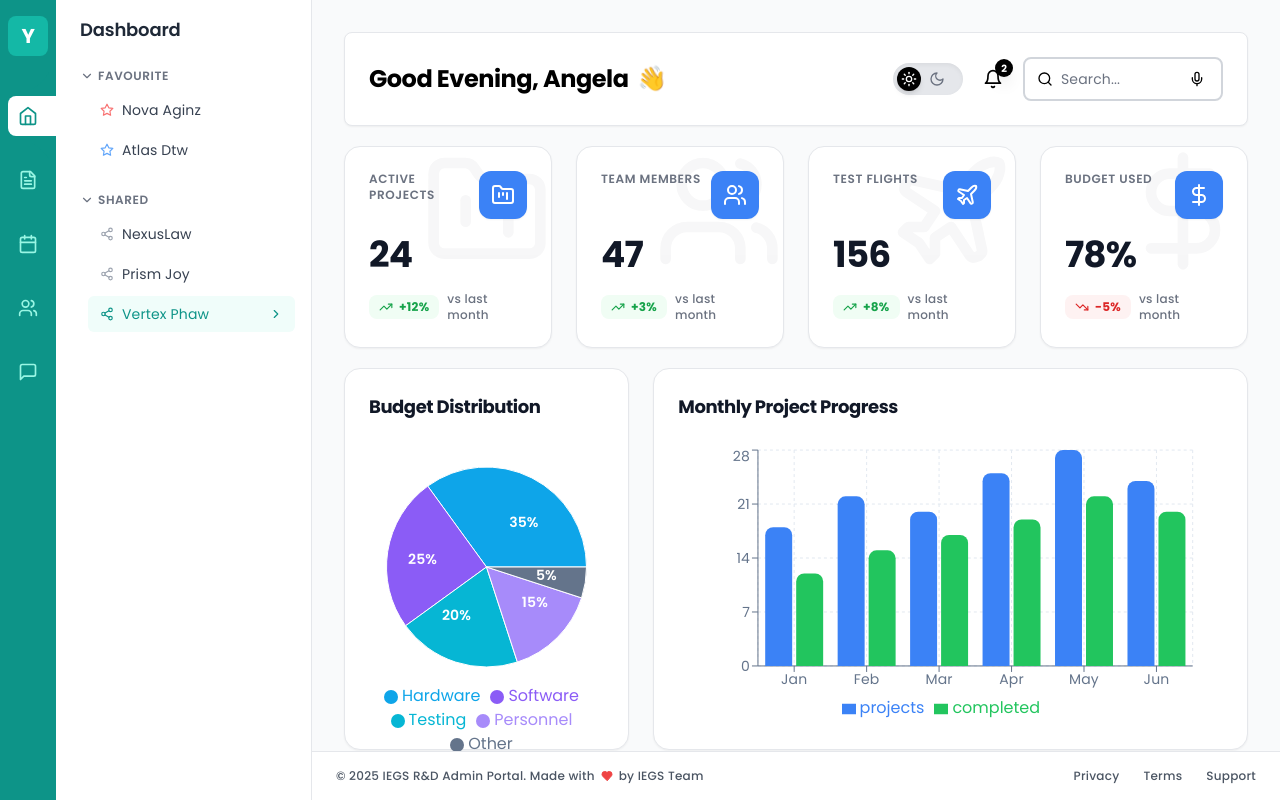
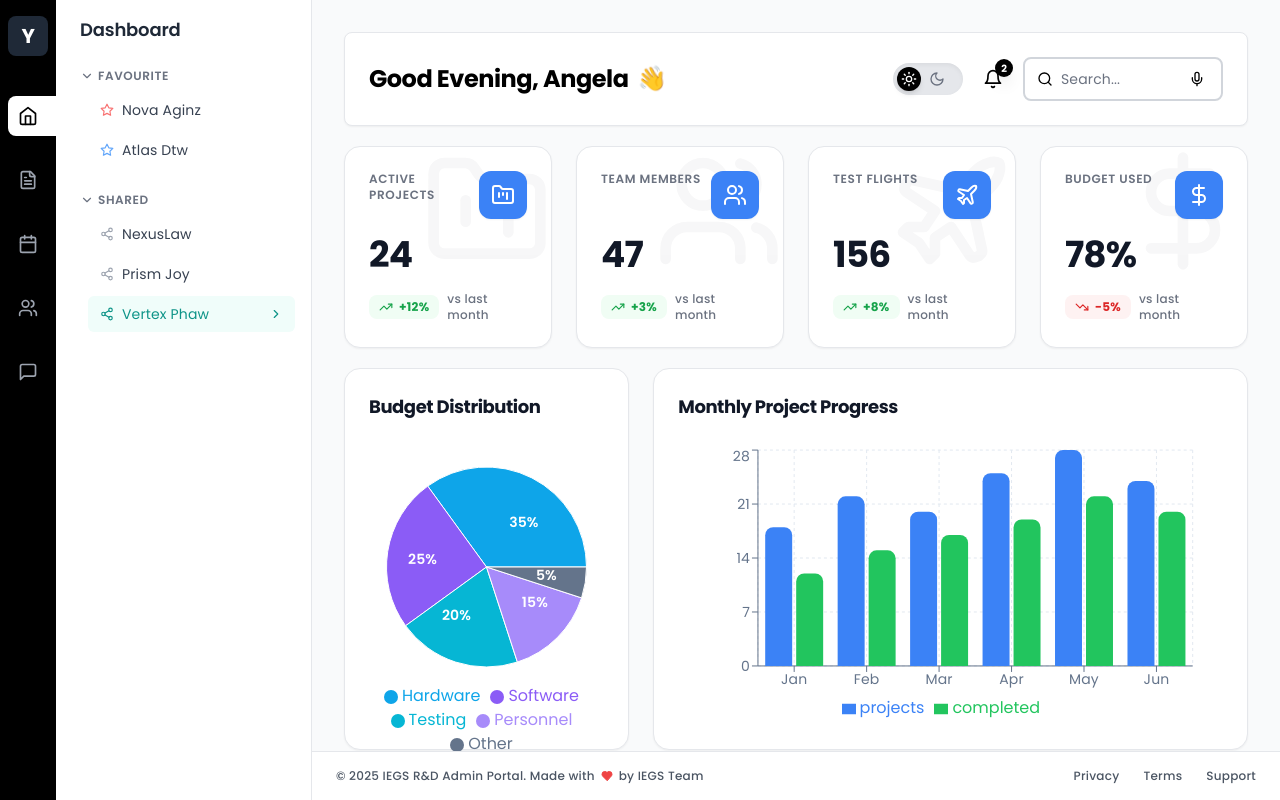
Before and after one commit to dotpyScript/iegs_rnd, a React (Vite) app: page / in a window 1280 px wide. Built offline with nearby package versions, Linux system fonts and the light colour scheme.

Commit message:
fine tunning the sidebar with themecontext

```diff
--- a/src/components/layout/Sidebar.jsx
+++ b/src/components/layout/Sidebar.jsx
@@ -1,7 +1,11 @@
-import { useState } from 'react';
-import { Home, FileText, Calendar, Users, MessageSquare, ChevronDown, ChevronRight, Star, Share2, Hash, LayoutDashboard, BarChart3, CheckSquare, FolderKanban, Clock, User, Settings, Bell } from 'lucide-react';
+import { useState, useContext } from 'react';
+import { motion, AnimatePresence } from 'framer-motion';
+import { Home, FileText, Calendar, Users, MessageSquare, ChevronDown, ChevronRight, Star, Share2, Hash, CheckSquare, FolderKanban, Clock, Bell } from 'lucide-react';
+import { ThemeContext } from '../../context/ThemeContext';
 
 const Sidebar = () => {
+  const { theme } = useContext(ThemeContext);
+  const isDarkMode = theme === 'dark';
   const [activeMenu, setActiveMenu] = useState('home');
   const [expandedSections, setExpandedSections] = useState({
     favourite: true,
@@ -162,47 +166,85 @@ const Sidebar = () => {
   return (
     <div className="flex h-screen bg-gray-50">
       {/* Left Icon Sidebar */}
-      <div className="w-14 bg-teal-600 flex flex-col items-center py-4 space-y-6 relative">
+      <div className={`w-14 flex flex-col items-center py-4 space-y-6 relative ${
+        isDarkMode ? 'bg-teal-600' : 'bg-black'
+      }`}>
         {/* Logo */}
-        <div className="w-10 h-10 bg-teal-500 rounded-lg flex items-center justify-center text-white font-bold text-xl mb-4">
+        <div className={`w-10 h-10 rounded-lg flex items-center justify-center text-white font-bold text-xl mb-4 ${
+          isDarkMode ? 'bg-teal-500' : 'bg-gray-800'
+        }`}>
           Y
         </div>
 
         {/* Navigation Icons */}
         {sidebarIcons.map((item) => (
           <div key={item.id} className="relative w-full flex justify-center">
-            <button
+            <motion.button
               onClick={() => setActiveMenu(item.id)}
+              whileHover={activeMenu === item.id ? {} : { scale: 1.05 }}
+              whileTap={activeMenu === item.id ? {} : { scale: 0.95 }}
               className={`w-10 h-10 rounded-lg flex items-center justify-center transition-all duration-300 relative z-10 ${
                 activeMenu === item.id
+                  ? isDarkMode
                     ? 'bg-white text-teal-600'
-                  : 'text-teal-200 hover:bg-teal-700 hover:text-white'
+                    : 'bg-white text-black'
+                  : isDarkMode
+                    ? 'text-teal-200 hover:bg-teal-700 hover:text-white'
+                    : 'text-gray-400 hover:bg-gray-800 hover:text-white'
               }`}
               title={item.label}
             >
               <item.icon size={20} />
-            </button>
+            </motion.button>
 
             {/* Curved extension to submenu */}
+            <AnimatePresence>
               {activeMenu === item.id && (
-              <div className="absolute right-0 top-0 h-10 w-6 overflow-hidden">
-                <div className="absolute right-0 top-0 h-10 w-12 bg-white rounded-l-full"></div>
-              </div>
+                <motion.div
+                  initial={{ opacity: 0, scale: 0.8 }}
+                  animate={{ opacity: 1, scale: 1 }}
+                  exit={{ opacity: 0, scale: 0.8 }}
+                  transition={{ duration: 0.3, ease: "easeInOut" }}
+                  className="absolute right-0 top-0 h-10 w-6 overflow-hidden"
+                >
+                  <div className="absolute right-0 top-0 h-10 w-12 bg-white dark:bg-white rounded-l-full"></div>
+                </motion.div>
               )}
+            </AnimatePresence>
 
             {/* Top curve notch */}
+            {/* <AnimatePresence>
               {activeMenu === item.id && (
-              <div className="absolute right-0 -top-6 h-6 w-6 overflow-hidden">
-                <div className="absolute right-0 bottom-0 h-12 w-12 bg-teal-600 rounded-br-full"></div>
-              </div>
+                <motion.div
+                  initial={{ opacity: 0, y: 10 }}
+                  animate={{ opacity: 1, y: 0 }}
+                  exit={{ opacity: 0, y: 10 }}
+                  transition={{ duration: 0.3, ease: "easeInOut" }}
+                  className="absolute right-0 -top-6 h-6 w-6 overflow-hidden"
+                >
+                  <div className={`absolute -right-9 bottom-0 h-12 w-12 rounded-br-full ${
+                    isDarkMode ? 'bg-black' : 'bg-teal-600'
+                  }`}></div>
+                </motion.div>
               )}
+            </AnimatePresence> */}
 
             {/* Bottom curve notch */}
+            {/* <AnimatePresence>
               {activeMenu === item.id && (
-              <div className="absolute right-0 -bottom-6 h-6 w-6 overflow-hidden">
-                <div className="absolute right-0 top-0 h-12 w-12 bg-teal-600 rounded-tr-full"></div>
-              </div>
+                <motion.div
+                  initial={{ opacity: 0, y: -10 }}
+                  animate={{ opacity: 1, y: 0 }}
+                  exit={{ opacity: 0, y: -10 }}
+                  transition={{ duration: 0.3, ease: "easeInOut" }}
+                  className="absolute right-0 -bottom-6 h-6 w-6 overflow-hidden"
+                >
+                  <div className={`absolute right-0 top-0 h-12 w-12 rounded-tr-full ${
+                    isDarkMode ? 'bg-black' : 'bg-teal-600'
+                  }`}></div>
+                </motion.div>
               )}
+            </AnimatePresence> */}
           </div>
         ))}
       </div>
@@ -216,7 +258,7 @@ const Sidebar = () => {
             return activeMenu === item.id ? (
               <div
                 key={item.id}
-                className="absolute w-3 h-10 bg-white rounded-l-lg transition-all duration-300"
+                className="absolute w-3 h-10 bg-white dark:bg-white rounded-l-lg transition-all duration-300"
                 style={{ top: `${topPosition}px` }}
               ></div>
             ) : null;
@@ -225,14 +267,33 @@ const Sidebar = () => {
 
         <div className="p-4 pl-6">
           {/* Menu Title */}
-          <h2 className="text-lg font-semibold text-gray-800 mb-6">{currentMenu.title}</h2>
+          <AnimatePresence mode="wait">
+            <motion.h2
+              key={activeMenu}
+              initial={{ opacity: 0, x: -20 }}
+              animate={{ opacity: 1, x: 0 }}
+              exit={{ opacity: 0, x: 20 }}
+              transition={{ duration: 0.3 }}
+              className="text-lg font-semibold text-gray-800 mb-6"
+            >
+              {currentMenu.title}
+            </motion.h2>
+          </AnimatePresence>
 
           {/* Sections */}
+          <AnimatePresence mode="wait">
+            <motion.div
+              key={activeMenu}
+              initial={{ opacity: 0, x: -20 }}
+              animate={{ opacity: 1, x: 0 }}
+              exit={{ opacity: 0, x: 20 }}
+              transition={{ duration: 0.3, delay: 0.1 }}
+            >
               {currentMenu.sections.map((section) => (
             <div key={section.id} className="mb-6">
               <button
                 onClick={() => toggleSection(section.id)}
-                className="flex items-center text-xs font-semibold text-gray-500 uppercase tracking-wider mb-2 w-full hover:text-gray-700"
+                className="flex items-center text-xs font-semibold text-gray-500 uppercase tracking-wider mb-2 w-full hover:text-gray-100"
               >
                 {expandedSections[section.id] ? (
                   <ChevronDown size={14} className="mr-1" />
@@ -242,15 +303,24 @@ const Sidebar = () => {
                 {section.label}
               </button>
 
+              <AnimatePresence>
                 {expandedSections[section.id] && (
-                <div className="space-y-1 ml-2">
+                  <motion.div
+                    initial={{ opacity: 0, height: 0 }}
+                    animate={{ opacity: 1, height: 'auto' }}
+                    exit={{ opacity: 0, height: 0 }}
+                    transition={{ duration: 0.2 }}
+                    className="space-y-1 ml-2"
+                  >
                     {section.items.map((item, index) => (
                     <div key={index}>
                       <div
                         className={`flex items-center justify-between px-3 py-2 text-sm rounded-md cursor-pointer ${
                           item.active
-                            ? 'bg-teal-50 text-teal-600'
-                            : 'text-gray-700 hover:bg-gray-100'
+                            ? 'bg-teal-50 text-teal-600 dark:text-teal-500'
+                            : isDarkMode
+                              ? 'text-black hover:bg-gray-100'
+                              : 'text-gray-700 hover:bg-black hover:text-gray-100'
                         }`}
                         onClick={() => item.submenu && toggleSection(item.label.toLowerCase().replace(/\s+/g, ''))}
                       >
@@ -273,25 +343,43 @@ const Sidebar = () => {
                       </div>
 
                       {/* Submenu */}
+                      <AnimatePresence>
                         {item.submenu && expandedSections[item.label.toLowerCase().replace(/\s+/g, '')] && (
-                        <div className="ml-6 mt-1 space-y-1">
+                          <motion.div
+                            initial={{ opacity: 0, height: 0 }}
+                            animate={{ opacity: 1, height: 'auto' }}
+                            exit={{ opacity: 0, height: 0 }}
+                            transition={{ duration: 0.2 }}
+                            className="ml-6 mt-1 space-y-1"
+                          >
                             {item.submenu.map((subitem, subindex) => (
-                            <div
+                              <motion.div
                                 key={subindex}
-                              className="flex items-center px-3 py-1.5 text-sm text-gray-600 rounded-md hover:bg-gray-100 cursor-pointer"
+                                initial={{ opacity: 0, x: -10 }}
+                                animate={{ opacity: 1, x: 0 }}
+                                transition={{ delay: subindex * 0.05 }}
+                                className={`flex items-center px-3 py-1.5 text-sm rounded-md cursor-pointer ${
+                                  isDarkMode
+                                    ? 'text-gray-700 hover:bg-gray-100'
+                                    : 'text-gray-700 hover:bg-black hover:text-gray-100'
+                                }`}
                               >
                                 <subitem.icon size={12} className="mr-2 text-gray-400" />
                                 {subitem.label}
+                              </motion.div>
+                            ))}
+                          </motion.div>
+                        )}
+                      </AnimatePresence>
                     </div>
                   ))}
-                        </div>
+                  </motion.div>
                 )}
+              </AnimatePresence>
               </div>
               ))}
-                </div>
-              )}
-            </div>
-          ))}
+            </motion.div>
+          </AnimatePresence>
         </div>
       </div>
     </div>
--- a/src/styles/global.css
+++ b/src/styles/global.css
@@ -103,6 +103,15 @@
   transition: opacity 300ms;
 }
 
+/* clipath for sidebar */
+
+.moon-curve {
+  clip-path: polygon(
+    87% 66%, 91% 61%, 93% 56%, 96% 55%,
+    85% 83%, 51% 78%, 67% 77%, 75% 75%, 82% 71%
+  );
+}
+
 /* Loading States */
 .skeleton {
   @apply bg-gray-200 rounded-lg animate-pulse;
```
Lines whose indentation alone changed are shown as unchanged.
